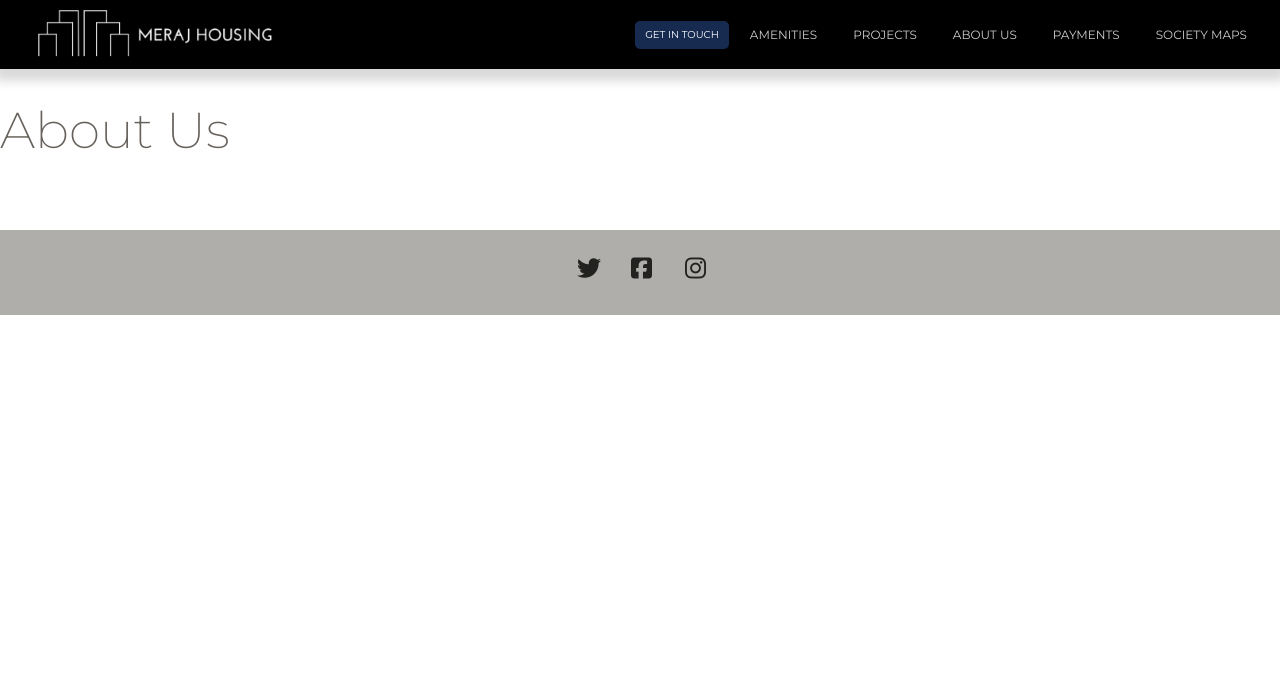
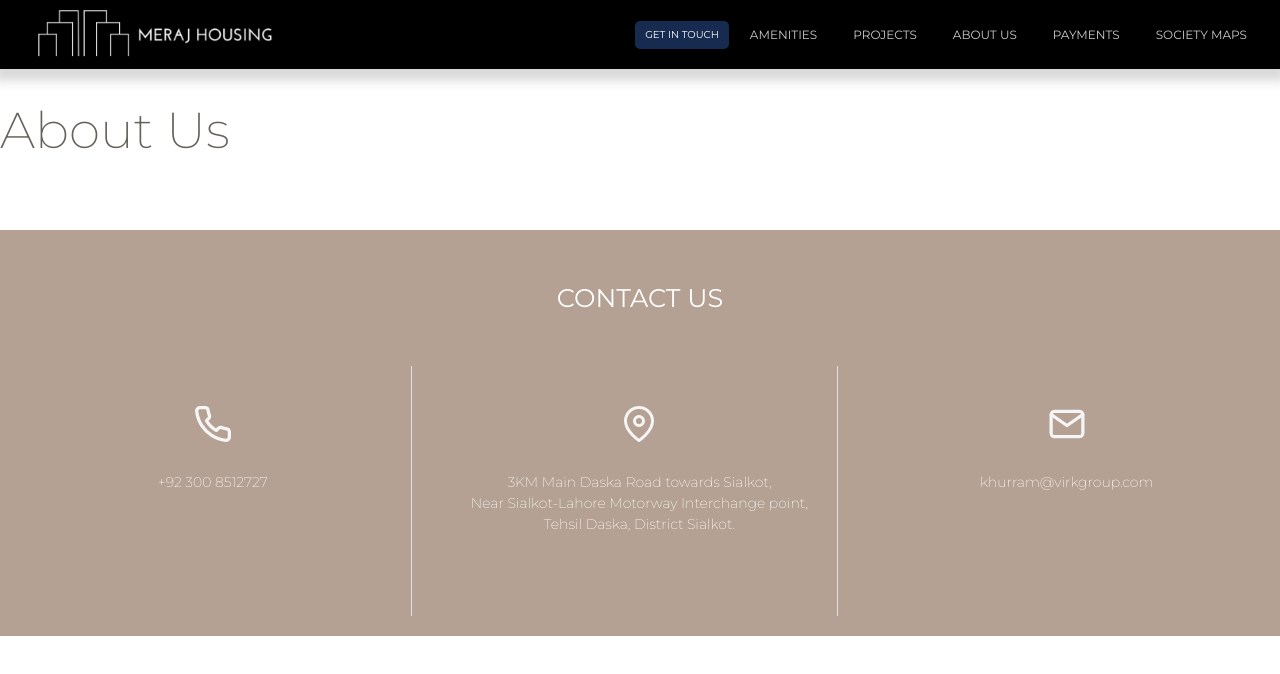
Before and after one commit to arslansajid/meeraj-homes, a React app: page /about-us in a window 1280 px wide. Built offline with nearby package versions, Linux system fonts and the light colour scheme; some packages are replaced by stand-ins of ours.

Commit message:
updated footer component

```diff
--- a/src/assets/scss/paper-kit/_footers.scss
+++ b/src/assets/scss/paper-kit/_footers.scss
@@ -1,133 +1,36 @@
 .footer{
-    background-attachment: fixed;
-    position: relative;
-    line-height: 20px;
-
-    .footer-nav{
-        ul{
-            padding-left: 0;
-            margin-bottom: 0;
+    padding: 20px 0 20px 0;
+    background: #B5A194 !important;
+    color: white !important;
 }
+.footer .border-right {
+    border-right: 1px solid white;
 }
-}
-.footer nav > ul {
-  list-style: none;
-  font-weight: normal;
-}
-.footer nav > ul > li{
-    display: inline-block;
-    padding: 10px 15px;
-    margin: 15px 3px;
-    line-height: 20px;
+.footer-card {
+    padding: 30px 0 0px 0;
+    min-height: 250px;
+    padding: 10px;
+    display: flex;
+    align-items: center;
+    flex-direction: column;
     text-align: center;
 }
-.footer nav > ul a:not(.btn) {
-    // color: #777777;
-    color: #fff;
-    display: block;
-    margin-bottom: 3px;
-    line-height: 1.6;
-    opacity: .8;
-    font-size: 12px;
-    text-transform: uppercase;
-    font-weight: 600;
-}
-.footer nav > ul a:not(.btn):hover,
-.footer nav > ul a:not(.btn):focus {
-  color: #777777;
-  opacity: 1;
-}
-.footer .copyright {
-//   color: #777777;
-//   color: #fff !important;
-  padding: 10px 0px;
-  font-size: 14px;
-  margin: 15px 3px;
-  line-height: 20px;
-  text-align: center;
-}
-.footer .heart{
-    color: #EB5E28;
-}
-.footer{
-    background-color: $white-color;
-    line-height: $line-height;
 
-    &.footer-black{
-        h4{
-            color: $white-color;
+@media (max-width: 768px) {
+    .footer .border-right {
+        border-right: unset !important;
     }
   }
 
-    .links{
-        display: inline-block;
-
-        ul{
-            list-style: none;
-            margin: 0;
-            padding: 0;
-            font-weight: $font-weight-bold;
-
-            > li{
-                display: inline-block;
-                padding-right: 20px;
+.footer {
+    .title{
+        color: white !important;
     }
-            > li:last-child{
-                padding-right: 0px;
-            }
-
-            a:not(.btn){
-                color: $font-color;
-                display: block;
-                font-size: $font-size-h6;
-                margin-bottom: 3px;
-                &:hover,
-                &:focus{
-                    color: $default-states-color;
+    .footer-icon {
+        margin-top: 30px;
+        width: 36px;
+        height: 36px;
+        object-fit: contain;
+        margin-bottom: 30px;
     }
 }
-
-            &.uppercase-links{
-                text-transform: uppercase;
-            }
-            &.stacked-links{
-                margin-top: 10px;
-
-                > li{
-                    display: block;
-                    line-height: 26px;
-                }
-                h4{
-                    margin-top: 0px;
-                }
-            }
-        }
-    }
-    .social-area{
-        padding: 15px 0;
-        .btn{
-            margin-bottom: 3px;
-            padding: 8px;
-            i{
-                margin-right: 0 !important;
-                color: #fff;
-            }
-        }
-    }
-    hr{
-        border-color: $medium-gray;
-        border-width: 1px 0 0;
-        margin-top: 5px;
-        margin-bottom: 5px;
-    }
-    .copyright{
-        color: $brown-font-color;
-        font-size: 1.2em;
-        ul > li{
-            padding-right: 0px;
-        }
-    }
-    .title{
-        color: $default-states-color;
-    }
-}
--- a/src/components/Footers/DemoFooter.js
+++ b/src/components/Footers/DemoFooter.js
@@ -1,53 +1,35 @@
 import React from "react";
 
 // reactstrap components
-import { Row, Container } from "reactstrap";
+import { Col, Row, Container } from "reactstrap";
 
 function DemoFooter() {
   return (
-    <footer className="footer lightgrey-bg">
-      <Container>
-        <Row className="justify-content-center">
-          <nav className="footer-nav">
-            <ul>
-              <li>
-                <a
-                  href="https://twitter.com/home"
-                  target="_blank"
-                >
-                  {/* Facebook */}
-                  <i className="fa fa-2x fa-twitter" />
-                  <p className="d-none">Twitter</p>
-                </a>
-              </li>
-              <li>
-                <a
-                  href="https://www.facebook.com/"
-                  target="_blank"
-                >
-                  {/* Instagram */}
-                  <i className="fa fa-2x fa-facebook-square" />
-                  <p className="d-none">Facebook</p>
-                </a>
-              </li>
-              <li>
-                <a
-                  href="https://instagram.com"
-                  target="_blank"
-                >
-                  {/* Licenses */}
-                  <i className="fa fa-2x fa-instagram" />
-                  <p className="d-none">Instagram</p>
-                </a>
-              </li>
-            </ul>
-          </nav>
-          {/* <div className="credits ml-auto">
-            <span className="copyright">
-              © {new Date().getFullYear()}, made with{" "}
-              <i className="fa fa-heart heart" /> by Meraj Housing
-            </span>
-          </div> */}
+    <footer className="footer">
+      <h3 className="title text-center">CONTACT US</h3>
+      <Container fluid>
+        <Row className="">
+          <Col lg={4} md={6} sm={12}>
+            <div className=" footer-card border-right">
+              <img className="footer-icon" src={require("assets/img/footer/call.png")} />
+              <div>+92 300 8512727</div>
+            </div>
+          </Col>
+          <Col lg={4} md={6} sm={12}>
+            <div className=" footer-card border-right">
+            <img className="footer-icon" src={require("assets/img/footer/map.png")} />
+            <div>
+              3KM Main Daska Road towards Sialkot, <br />
+              Near Sialkot-Lahore Motorway Interchange point, <br />
+              Tehsil Daska, District Sialkot.</div>
+            </div>
+          </Col>
+          <Col lg={4} md={6} sm={12}>
+            <div className=" footer-card">
+            <img className="footer-icon" src={require("assets/img/footer/msg.png")} />
+              <div>khurram@virkgroup.com</div>
+            </div>
+          </Col>
         </Row>
       </Container>
     </footer>
```
Lines whose indentation alone changed are shown as unchanged.
